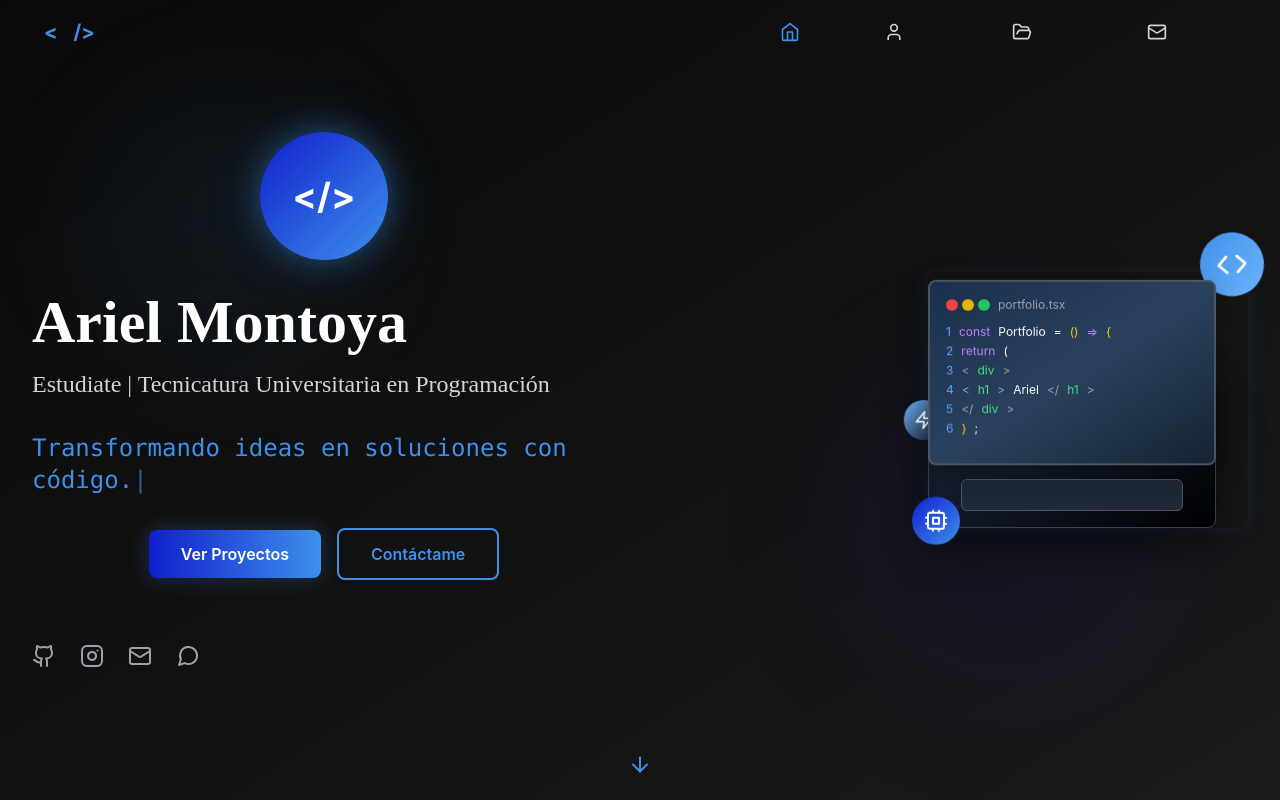
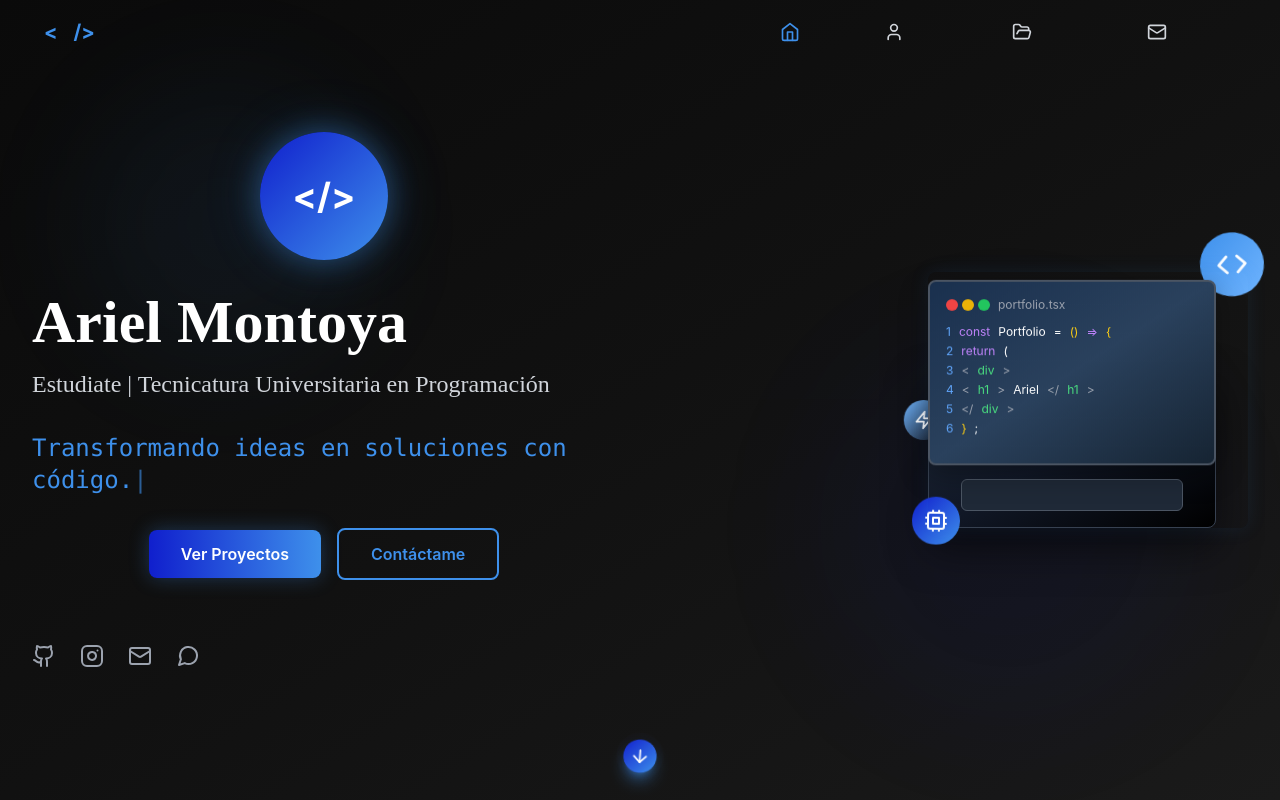
Before and after one commit to Ariel200609/PortfolioDeveloperAriel, a React (Create React App) app: page / in a window 1280 px wide. Shown: the top 800 px of the page. Built offline with nearby package versions, Linux system fonts and the light colour scheme; a web font is replaced by a local one.

Commit message:
Update [Particles,and Projects]

```diff
--- a/src/components/Hero.tsx
+++ b/src/components/Hero.tsx
@@ -24,7 +24,7 @@ const Hero: React.FC = () => {
       name: 'GitHub',
       url: 'https://github.com/Ariel200609',
       icon: Github,
-      color: 'hover:text-gray-400',
+      color: 'hover:text-violet-400',
     },
     {
       name: 'Instagram',
@@ -172,9 +172,13 @@ const Hero: React.FC = () => {
               duration={500}
             >
               <motion.button
-                whileHover={{ scale: 1.05 }}
+                whileHover={{
+                  scale: 1.05,
+                  y: -2,
+                  transition: { duration: 0.3, ease: "easeOut" }
+                }}
                 whileTap={{ scale: 0.95 }}
-                className="px-8 py-3 bg-gradient-to-r from-primary-400 to-primary-500 text-white font-semibold rounded-lg hover:from-primary-500 hover:to-primary-600 transition-all duration-300 glow"
+                className="px-8 py-3 bg-gradient-to-r from-primary-400 to-primary-500 text-white font-semibold rounded-lg hover:from-primary-500 hover:to-primary-600 transition-all duration-500 ease-out glow shadow-lg hover:shadow-xl hover:shadow-primary-500/25"
               >
                 Ver Proyectos
               </motion.button>
@@ -188,9 +192,13 @@ const Hero: React.FC = () => {
               duration={500}
             >
               <motion.button
-                whileHover={{ scale: 1.05 }}
+                whileHover={{
+                  scale: 1.05,
+                  y: -2,
+                  transition: { duration: 0.3, ease: "easeOut" }
+                }}
                 whileTap={{ scale: 0.95 }}
-                className="px-8 py-3 border-2 border-primary-500 text-primary-500 font-semibold rounded-lg hover:bg-primary-500 hover:text-white transition-all duration-300"
+                className="px-8 py-3 border-2 border-primary-500 text-primary-500 font-semibold rounded-lg hover:bg-primary-500 hover:text-white transition-all duration-500 ease-out hover:shadow-lg hover:shadow-primary-500/25"
               >
                 Contáctame
               </motion.button>
@@ -240,11 +248,36 @@ const Hero: React.FC = () => {
         className="absolute bottom-8 left-1/2 transform -translate-x-1/2"
       >
         <motion.div
-          animate={{ y: [0, 10, 0] }}
-          transition={{ duration: 2, repeat: Infinity }}
-          className="text-primary-500"
+          animate={{
+            y: [0, 10, 0],
+            rotate: [0, 5, -5, 0],
+            scale: [1, 1.1, 1]
+          }}
+          transition={{
+            duration: 3,
+            repeat: Infinity,
+            ease: "easeInOut"
+          }}
+          className="relative"
         >
-          <ArrowDown className="h-6 w-6" />
+          {/* Flecha de aire con efecto glow */}
+          <div className="w-8 h-8 bg-gradient-to-br from-primary-400 to-primary-500 rounded-full flex items-center justify-center shadow-lg shadow-primary-500/50">
+            <ArrowDown className="h-5 w-5 text-white" />
+          </div>
+
+          {/* Efecto de aire alrededor */}
+          <motion.div
+            animate={{
+              scale: [1, 1.5, 1],
+              opacity: [0.3, 0, 0.3]
+            }}
+            transition={{
+              duration: 2,
+              repeat: Infinity,
+              ease: "easeInOut"
+            }}
+            className="absolute inset-0 w-8 h-8 bg-gradient-to-br from-primary-400/30 to-primary-500/30 rounded-full"
+          />
         </motion.div>
       </motion.div>
     </section>
--- a/src/components/Navbar.tsx
+++ b/src/components/Navbar.tsx
@@ -69,12 +69,12 @@ const Navbar: React.FC = () => {
                      smooth={true}
                      offset={-80}
                      duration={500}
-                     className="text-gray-300 hover:text-primary-500 px-3 py-2 rounded-md text-sm font-medium transition-colors duration-200 cursor-pointer flex items-center"
+                     className="text-gray-300 hover:text-primary-500 px-3 py-2 rounded-md text-sm font-medium transition-all duration-500 ease-out cursor-pointer flex items-center hover:bg-primary-500/10"
                      activeClass="text-primary-500"
                    >
-                     <item.icon className="h-5 w-5 group-hover:scale-110 transition-transform duration-200" />
+                     <item.icon className="h-5 w-5 group-hover:scale-110 transition-transform duration-500 ease-out" />
                      <div className="overflow-hidden ml-2">
-                       <span className="whitespace-nowrap transform transition-all duration-300 group-hover:translate-x-0 translate-x-[-100%] opacity-0 group-hover:opacity-100">
+                       <span className="whitespace-nowrap transform transition-all duration-500 ease-out group-hover:translate-x-0 translate-x-[-100%] opacity-0 group-hover:opacity-100">
                          {item.name}
                        </span>
                      </div>
--- a/src/components/ParticleBackground.tsx
+++ b/src/components/ParticleBackground.tsx
@@ -1,69 +1,93 @@
-import React, { useEffect, useState } from 'react';
+import React, { useEffect, useRef } from 'react';
 
-interface Particle {
-  id: number;
+const ParticleBackground: React.FC = () => {
+  const canvasRef = useRef<HTMLCanvasElement>(null);
+
+  useEffect(() => {
+    const canvas = canvasRef.current;
+    if (!canvas) return;
+
+    const ctx = canvas.getContext('2d');
+    if (!ctx) return;
+
+    canvas.width = window.innerWidth;
+    canvas.height = window.innerHeight;
+
+    const particles: Array<{
       x: number;
       y: number;
+      vx: number;
+      vy: number;
       size: number;
-  speedX: number;
-  speedY: number;
       opacity: number;
+    }> = [];
+
+    // Crear partículas de agua
+    for (let i = 0; i < 50; i++) {
+      particles.push({
+        x: Math.random() * canvas.width,
+        y: Math.random() * canvas.height,
+        vx: (Math.random() - 0.5) * 0.5,
+        vy: (Math.random() - 0.5) * 0.5,
+        size: Math.random() * 3 + 1,
+        opacity: Math.random() * 0.3 + 0.1,
+      });
     }
 
-const ParticleBackground: React.FC = () => {
-  const [particles, setParticles] = useState<Particle[]>([]);
+    const animate = () => {
+      ctx.clearRect(0, 0, canvas.width, canvas.height);
 
-  useEffect(() => {
-    const createParticles = () => {
-      const newParticles: Particle[] = [];
-      for (let i = 0; i < 50; i++) {
-        newParticles.push({
-          id: i,
-          x: Math.random() * window.innerWidth,
-          y: Math.random() * window.innerHeight,
-          size: Math.random() * 2 + 1,
-          speedX: (Math.random() - 0.5) * 0.5,
-          speedY: (Math.random() - 0.5) * 0.5,
-          opacity: Math.random() * 0.5 + 0.1,
+      particles.forEach((particle) => {
+        // Actualizar posición
+        particle.x += particle.vx;
+        particle.y += particle.vy;
+
+        // Efecto de ondulación
+        particle.vx += Math.sin(Date.now() * 0.001 + particle.x * 0.01) * 0.01;
+        particle.vy += Math.cos(Date.now() * 0.001 + particle.y * 0.01) * 0.01;
+
+        // Mantener partículas en pantalla
+        if (particle.x < 0) particle.x = canvas.width;
+        if (particle.x > canvas.width) particle.x = 0;
+        if (particle.y < 0) particle.y = canvas.height;
+        if (particle.y > canvas.height) particle.y = 0;
+
+        // Dibujar partícula
+        ctx.beginPath();
+        ctx.arc(particle.x, particle.y, particle.size, 0, Math.PI * 2);
+        ctx.fillStyle = `rgba(59, 130, 246, ${particle.opacity})`;
+        ctx.fill();
+
+        // Efecto de brillo
+        ctx.beginPath();
+        ctx.arc(particle.x, particle.y, particle.size * 0.5, 0, Math.PI * 2);
+        ctx.fillStyle = `rgba(147, 197, 253, ${particle.opacity * 0.5})`;
+        ctx.fill();
       });
-      }
-      setParticles(newParticles);
+
+      requestAnimationFrame(animate);
     };
 
-    createParticles();
+    animate();
 
-    const animateParticles = () => {
-      setParticles(prevParticles =>
-        prevParticles.map(particle => ({
-          ...particle,
-          x: particle.x + particle.speedX,
-          y: particle.y + particle.speedY,
-          opacity: particle.opacity + (Math.random() - 0.5) * 0.1,
-        }))
-      );
+    const handleResize = () => {
+      canvas.width = window.innerWidth;
+      canvas.height = window.innerHeight;
     };
 
-    const interval = setInterval(animateParticles, 50);
-    return () => clearInterval(interval);
+    window.addEventListener('resize', handleResize);
+
+    return () => {
+      window.removeEventListener('resize', handleResize);
+    };
   }, []);
 
   return (
-    <div className="fixed inset-0 pointer-events-none z-0">
-      {particles.map(particle => (
-        <div
-          key={particle.id}
-          className="absolute rounded-full bg-primary-500"
-          style={{
-            left: `${particle.x}px`,
-            top: `${particle.y}px`,
-            width: `${particle.size}px`,
-            height: `${particle.size}px`,
-            opacity: particle.opacity,
-            boxShadow: `0 0 ${particle.size * 2}px rgba(62, 144, 235, ${particle.opacity})`,
-          }}
+    <canvas
+      ref={canvasRef}
+      className="fixed inset-0 pointer-events-none z-0"
+      style={{ opacity: 0.3 }}
     />
-      ))}
-    </div>
   );
 };
 
--- a/src/components/Projects.tsx
+++ b/src/components/Projects.tsx
@@ -23,10 +23,10 @@ const Projects: React.FC = () => {
       featured: true,
     },
     {
-      title: 'Weather Dashboard',
-      description: 'Dashboard meteorológico con datos en tiempo real, gráficos interactivos y pronósticos detallados.',
-      technologies: ['Python', 'Flask', 'Chart.js', 'OpenWeather API'],
-      image: '/api/placeholder/400/250',
+      title: 'Sistema de Hotel',
+      description: 'Proyecto Final de bases de datos, API REST desarrollada con Node.js, Express y Mongoose que permite gestionar habitaciones, reservas y huéspedes de un hotel.',
+      technologies: ['Node.js', 'Express', 'Mongoose', 'MongoDB', 'API REST'],
+      image: `${process.env.PUBLIC_URL}/SisHotel.jpg`,
       github: 'https://github.com/Ariel200609',
       live: '#',
       featured: false,
@@ -126,7 +126,7 @@ const Projects: React.FC = () => {
                   className="group relative bg-dark-300/50 backdrop-blur-sm rounded-2xl overflow-hidden border border-primary-500/20 hover:border-primary-500/40 transition-all duration-300"
                 >
                   <div className="aspect-video bg-gradient-to-br from-primary-500/20 to-primary-600/20 flex items-center justify-center overflow-hidden">
-                    {project.image === `${process.env.PUBLIC_URL}/FerradasAutomotoresPage.jpg` || project.image === `${process.env.PUBLIC_URL}/VolaWeb.png` ? (
+                    {project.image === `${process.env.PUBLIC_URL}/FerradasAutomotoresPage.jpg` || project.image === `${process.env.PUBLIC_URL}/VolaWeb.png` || project.image === `${process.env.PUBLIC_URL}/SisHotel.jpg` ? (
                       <img
                         src={project.image}
                         alt={project.title}
@@ -208,7 +208,7 @@ const Projects: React.FC = () => {
                 className="group bg-dark-300/50 backdrop-blur-sm rounded-xl overflow-hidden border border-primary-500/20 hover:border-primary-500/40 transition-all duration-300"
               >
                 <div className="aspect-video bg-gradient-to-br from-primary-500/20 to-primary-600/20 flex items-center justify-center overflow-hidden">
-                  {project.image === `${process.env.PUBLIC_URL}/FerradasAutomotoresPage.jpg` || project.image === `${process.env.PUBLIC_URL}/VolaWeb.png` ? (
+                  {project.image === `${process.env.PUBLIC_URL}/FerradasAutomotoresPage.jpg` || project.image === `${process.env.PUBLIC_URL}/VolaWeb.png` || project.image === `${process.env.PUBLIC_URL}/SisHotel.jpg` ? (
                     <img
                       src={project.image}
                       alt={project.title}
```
Also changed, not shown: public/SisHotel.jpg (added). Lines whose indentation alone changed are shown as unchanged.
